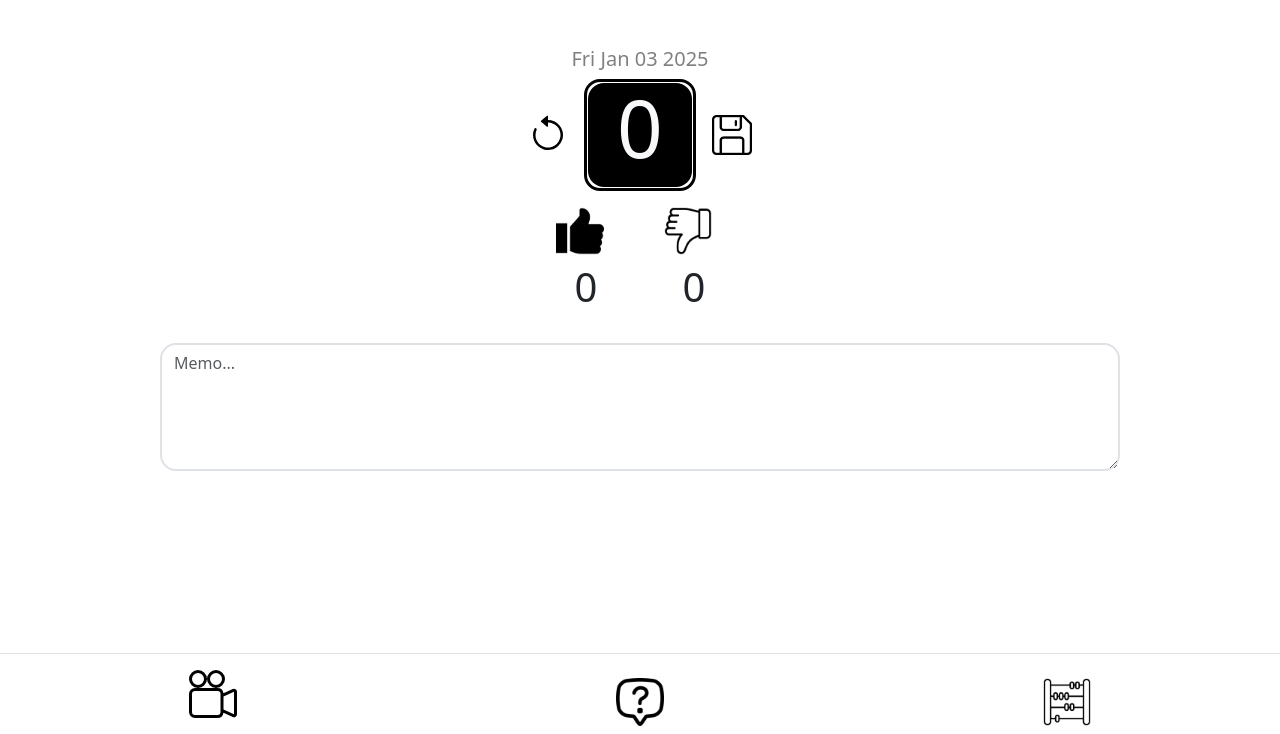
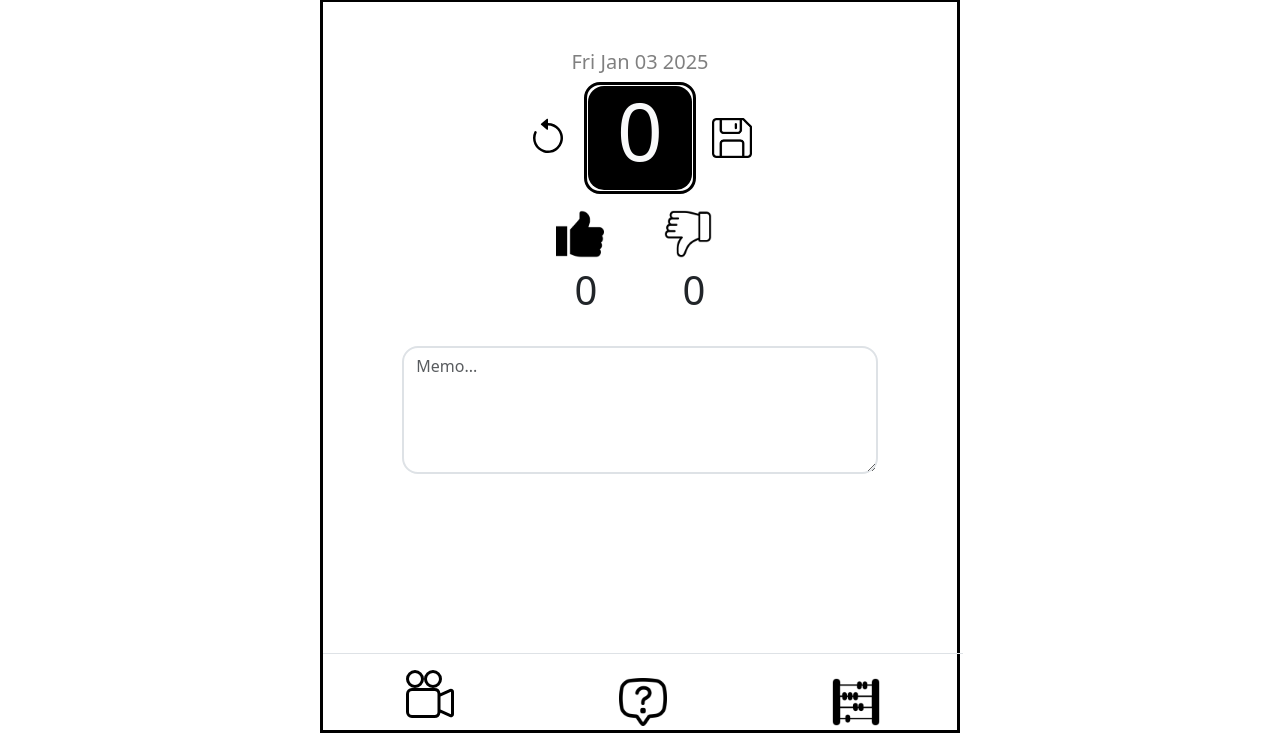
Before and after one commit to benjahmin-koenigsberg/av_app, a plain HTML site: page counter.html in a window 1280 px wide. Shown: the part 67-801 px from the top of the page. Drawn offline with nearby package versions, Linux system fonts and the light colour scheme.

Commit message:
Add files via upload

```diff
--- a/counter.html
+++ b/counter.html
@@ -7,7 +7,9 @@
     <meta name="viewport" content="width=device-width, initial-scale=1.0" />
     <link rel="stylesheet" type="text/css" href="style.css" media="screen" />
 
-    <title>Document</title>
+   <title>AV Activists App</title>
+   <link rel="icon" type="image/x-icon" href="/assets/av_logo.png">
+
     <link
       href="https://cdn.jsdelivr.net/npm/bootstrap@5.3.3/dist/css/bootstrap.min.css"
       rel="stylesheet"
@@ -74,7 +76,7 @@
     >
     <a href="./footage.html"><img src="./assets/camera-reels.svg" style="height: 3rem;"/></p></a>
     <a href="./questions_model.html"> <img src="./assets/Question-mark.png" style="height: 3rem;" /></a>
-    <a href="./counter.html"><img src="./assets/counter.png" style="height: 3rem;"/></a>
+    <a href="./counter.html"><img src="./assets/counter-active.png" style="height: 3rem;"/></a>
     </footer>
     <!-- <script type="text/javascript" src="script.js" defer></script> -->
   </body>
--- a/style.css
+++ b/style.css
@@ -4,6 +4,9 @@
   outline: 0;
   border: 0;
 }
+
+
+
 
 *,
 *:after,
@@ -86,3 +89,21 @@ input[type="checkbox"]:checked {
   font-weight: bold;
   font-size: 2rem;
 }
+
+@media(min-width:768px){
+   body {
+     width: 50vw;
+     margin: auto;
+     border: .2rem solid black;
+   }
+
+   html{
+    display: flex;
+    justify-content: center;
+    align-items: center;
+   }
+
+   footer {
+    width: 50vw;
+   }
+}
```
Also changed, not shown: footage.html (+4 -2 lines), questions_model.html (+4 -2 lines).
